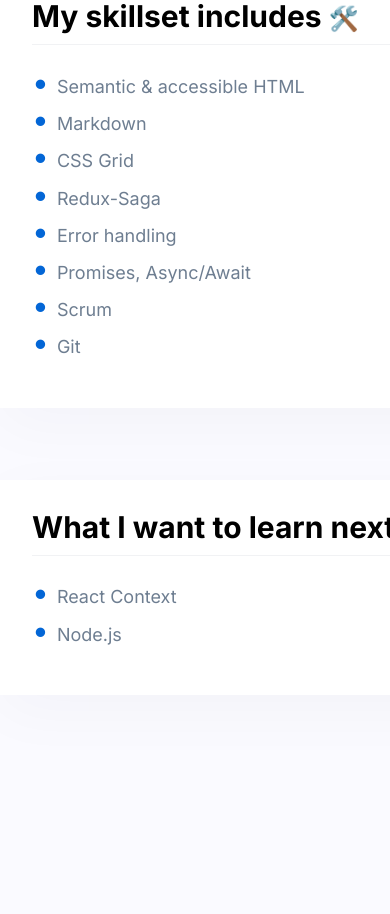
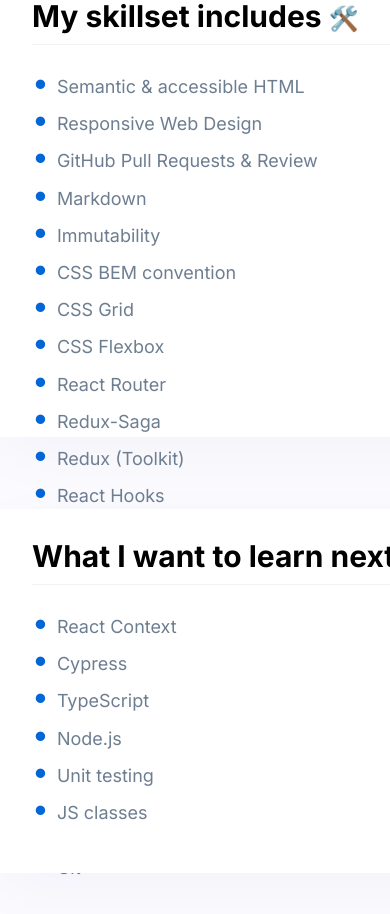
Before and after one commit to oleksaGrzegorz/personal-homepage-in-react, a React (Create React App) app: page / in a window 390 px wide. Shown: the part 610-1524 px from the top of the page. Built offline with nearby package versions, Linux system fonts and the light colour scheme.

Commit message:
added media queries

```diff
--- a/src/features/List/styled.js
+++ b/src/features/List/styled.js
@@ -6,21 +6,31 @@
   list-style: none;
   padding: 0;
   gap: 8px 0;
-  justify-content: space-between;
+  justify-content: flex-start; /* lepiej */
 `;
 
 export const ListItem = styled.li`
-  width: 33%;
+  flex-basis: calc(100% / 3);
+  min-width: 0;
   font-family: "Inter", sans-serif;
   font-weight: 400;
   font-size: 18px;
   line-height: 140%;
   letter-spacing: 5%;
   color: rgba(110, 126, 145, 1);
+
   &::before {
     content: "•";
     color: rgba(3, 102, 214, 1);
     margin-right: 0.5rem;
     font-size: 30px;
   }
+
+  @media (max-width: 768px) {
+    flex-basis: 50%;
+  }
+
+  @media (max-width: 480px) {
+    flex-basis: 100%;
+  }
 `;
```
